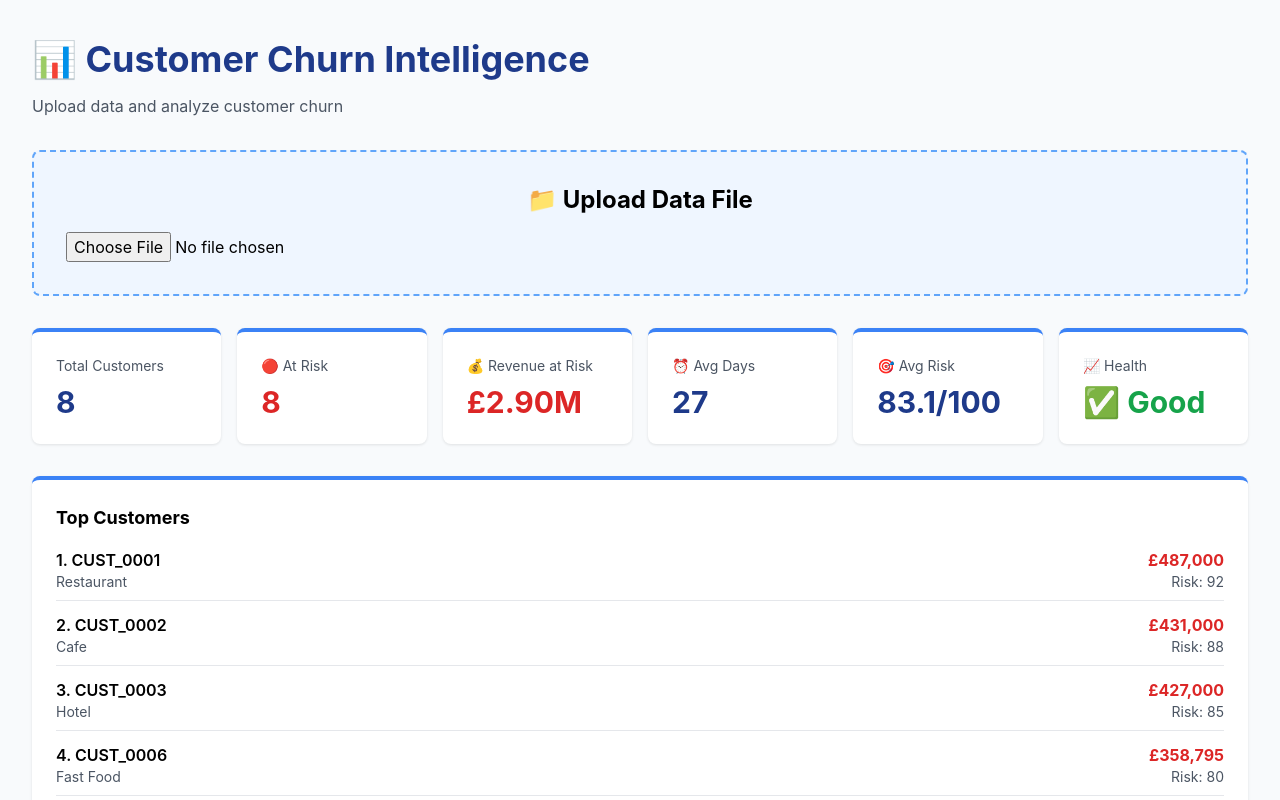
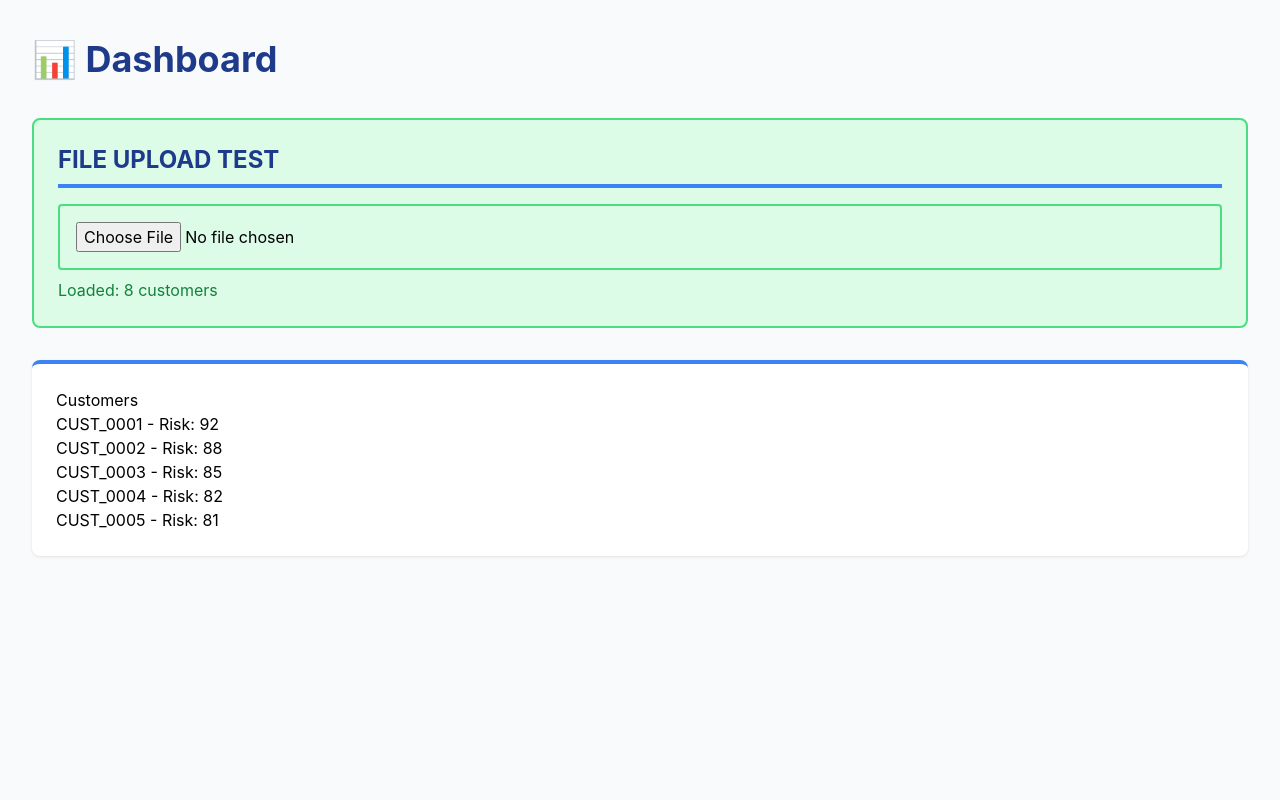
Before and after one commit to ROSI9979/churn-detection, a Next.js app: page /dashboard in a window 1280 px wide. Shown: the top 800 px of the page. Built offline with nearby package versions, Linux system fonts and the light colour scheme.

Commit message:
Test with green upload box

```diff
--- a/app/dashboard/page.tsx
+++ b/app/dashboard/page.tsx
@@ -1,52 +1,45 @@
 'use client'
 import { useState, useEffect } from 'react'
-import Upload from '@/components/Upload'
 
 export default function Dashboard() {
   const [customers, setCustomers] = useState<any[]>([])
-  const [loading, setLoading] = useState(true)
+  const [file, setFile] = useState<File | null>(null)
+
+  const handleFile = async (e: React.ChangeEvent<HTMLInputElement>) => {
+    const f = e.target.files?.[0]
+    if (!f) return
+    const text = await f.text()
+    try {
+      const json = JSON.parse(text)
+      const data = json.high_risk_customers || json
+      setCustomers(Array.isArray(data) ? data : [])
+    } catch (err) {
+      alert('Error: ' + err)
+    }
+  }
 
   useEffect(() => {
-    fetch('/api/customers').then(r => r.json()).then(setCustomers).finally(() => setLoading(false))
+    fetch('/api/customers').then(r => r.json()).then(setCustomers)
   }, [])
-
-  if(loading) return <div className="flex justify-center items-center min-h-screen"><p>Loading...</p></div>
-
-  const highRisk = customers.filter((c: any) => c.churn_risk_score >= 70).length
-  const revenue = customers.reduce((a: number, c: any) => a + (c.clv || 0), 0)
-  const avgRisk = customers.length ? customers.reduce((a: number, c: any) => a + c.churn_risk_score, 0) / customers.length : 0
 
   return (
     <div className="min-h-screen bg-slate-50 p-8">
       <div className="max-w-7xl mx-auto">
-        <h1 className="mb-2">📊 Customer Churn Intelligence</h1>
-        <p className="text-gray-600 mb-8">Upload data and analyze customer churn</p>
+        <h1 className="mb-8">📊 Dashboard</h1>
 
-        <Upload onLoad={setCustomers} />
+        <div className="bg-green-100 p-6 rounded-lg mb-8 border-2 border-green-400">
+          <h2 className="text-2xl font-bold mb-4">FILE UPLOAD TEST</h2>
+          <input type="file" onChange={handleFile} className="p-4 border-2 border-green-400 rounded w-full" />
+          <p className="mt-2 text-green-700">Loaded: {customers.length} customers</p>
+        </div>
 
         {customers.length > 0 && (
-          <>
-            <div className="grid grid-cols-6 gap-4 mb-8">
-              <div className="card"><p className="text-gray-600 text-sm">Total Customers</p><p className="text-3xl font-bold text-blue-900 mt-2">{customers.length}</p></div>
-              <div className="card"><p className="text-gray-600 text-sm">🔴 At Risk</p><p className="text-3xl font-bold text-red-600 mt-2">{highRisk}</p></div>
-              <div className="card"><p className="text-gray-600 text-sm">💰 Revenue at Risk</p><p className="text-3xl font-bold text-red-600 mt-2">£{(revenue/1000000).toFixed(2)}M</p></div>
-              <div className="card"><p className="text-gray-600 text-sm">⏰ Avg Days</p><p className="text-3xl font-bold text-blue-900 mt-2">{customers.length ? (customers.reduce((a: number, c: any) => a + c.days_until_churn, 0) / customers.length).toFixed(0) : 0}</p></div>
-              <div className="card"><p className="text-gray-600 text-sm">🎯 Avg Risk</p><p className="text-3xl font-bold text-blue-900 mt-2">{avgRisk.toFixed(1)}/100</p></div>
-              <div className="card"><p className="text-gray-600 text-sm">📈 Health</p><p className="text-3xl font-bold text-green-600 mt-2">✅ Good</p></div>
-            </div>
-
-            <div className="card">
-              <h3 className="text-lg font-bold mb-4">Top Customers</h3>
-              <div className="space-y-3">
-                {customers.sort((a: any, b: any) => (b.clv || 0) - (a.clv || 0)).slice(0, 10).map((c: any, idx: number) => (
-                  <div key={c.customer_id} className="flex justify-between pb-2 border-b">
-                    <div><p className="font-semibold">{idx + 1}. {c.customer_id}</p><p className="text-sm text-gray-600">{c.business_type}</p></div>
-                    <div className="text-right"><p className="font-bold text-red-600">£{(c.clv || 0).toLocaleString()}</p><p className="text-sm text-gray-600">Risk: {c.churn_risk_score?.toFixed(0)}</p></div>
-                  </div>
-                ))}
-              </div>
-            </div>
-          </>
+          <div className="card">
+            <h3>Customers</h3>
+            {customers.slice(0, 5).map((c: any) => (
+              <p key={c.customer_id}>{c.customer_id} - Risk: {c.churn_risk_score}</p>
+            ))}
+          </div>
         )}
       </div>
     </div>
```
